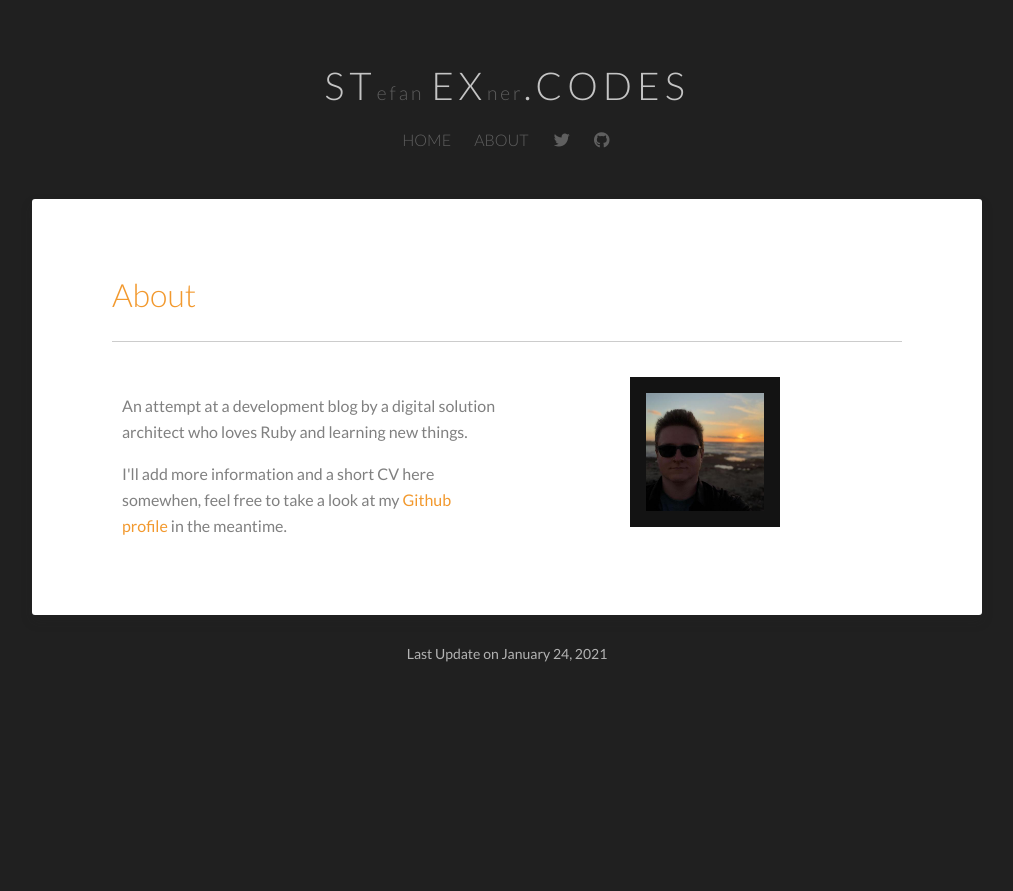
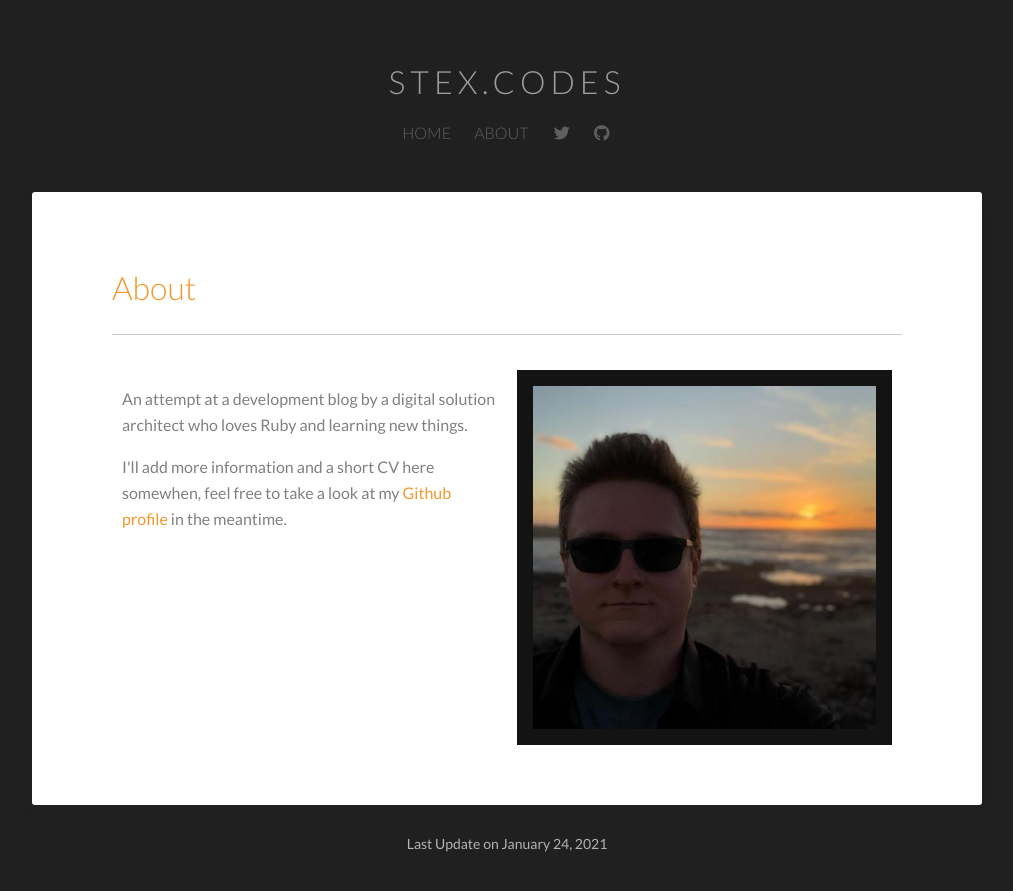
Before and after one commit to stex/stex.codes, a Jekyll site: the page built from about.html, in a window 1280 px wide. Shown: the top 891 px of the page, without its empty margins (133-1146 px from the left). Built offline with Jekyll 4.4.1, drawn with Linux system fonts in a browser that asks for light colours.

Commit message:
Fixed page content markdown rendering

```diff
--- a/_config.yml
+++ b/_config.yml
@@ -5,6 +5,7 @@
 baseurl: ""
 url: "https://stex.codes"
 logo: "logo-raccoon.jpg"
+timezone: Europe/Berlin
 
 owner:
   name: "Stefan Exner"
--- a/_includes/header.html
+++ b/_includes/header.html
@@ -1,7 +1,7 @@
 <span class="main-header">
   <h1 style="font-weight:100; font-kerning:normal">
     <a href="/">
-      <span class="domain-initials">ST</span>efan <span class="domain-initials">EX</span>ner<span class="domain-initials">.CODES</span>
+      {{ site.title }}
     </a>
   </h1>
 </span>
--- a/_layouts/post.html
+++ b/_layouts/post.html
@@ -37,7 +37,7 @@
 
         <!-- POST CONTENT -->
         <div class="entry-content">
-            {{ page.content }}
+            {{ content }}
         </div>
 
         {% if page.tags %}
--- a/_sass/_main.scss
+++ b/_sass/_main.scss
@@ -118,10 +118,6 @@
 
 img {
   border: 1em solid #131313;
-
-  &.avatar {
-    max-width: 150px;
-  }
 }
 
 /*--- PAGINATION ------------------------------------------------------------*/
@@ -215,19 +211,6 @@
 .main-header {
   h1 {
     text-align: center;
-
-    a {
-      text-transform: none;
-      color: lighten($base-color, 30);
-      font-size: 0.6em;
-      letter-spacing: 3px;
-
-      .domain-initials {
-        font-size: 2em;
-        color: lighten($base-color, 80);
-        letter-spacing: 5px;
-      }
-    }
   }
 
   h1, a, div {
```
Also changed, not shown: 404.md (+1 -1 lines).
